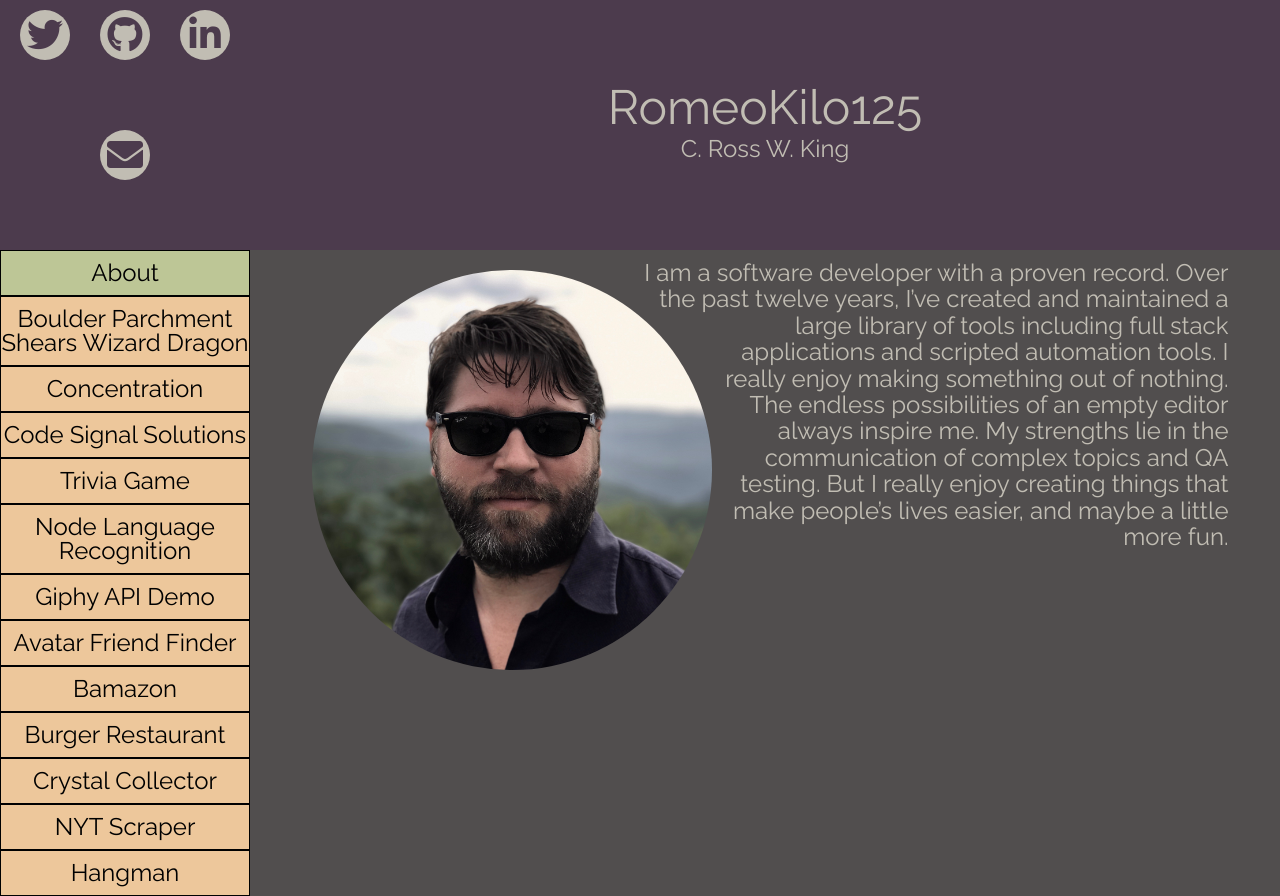
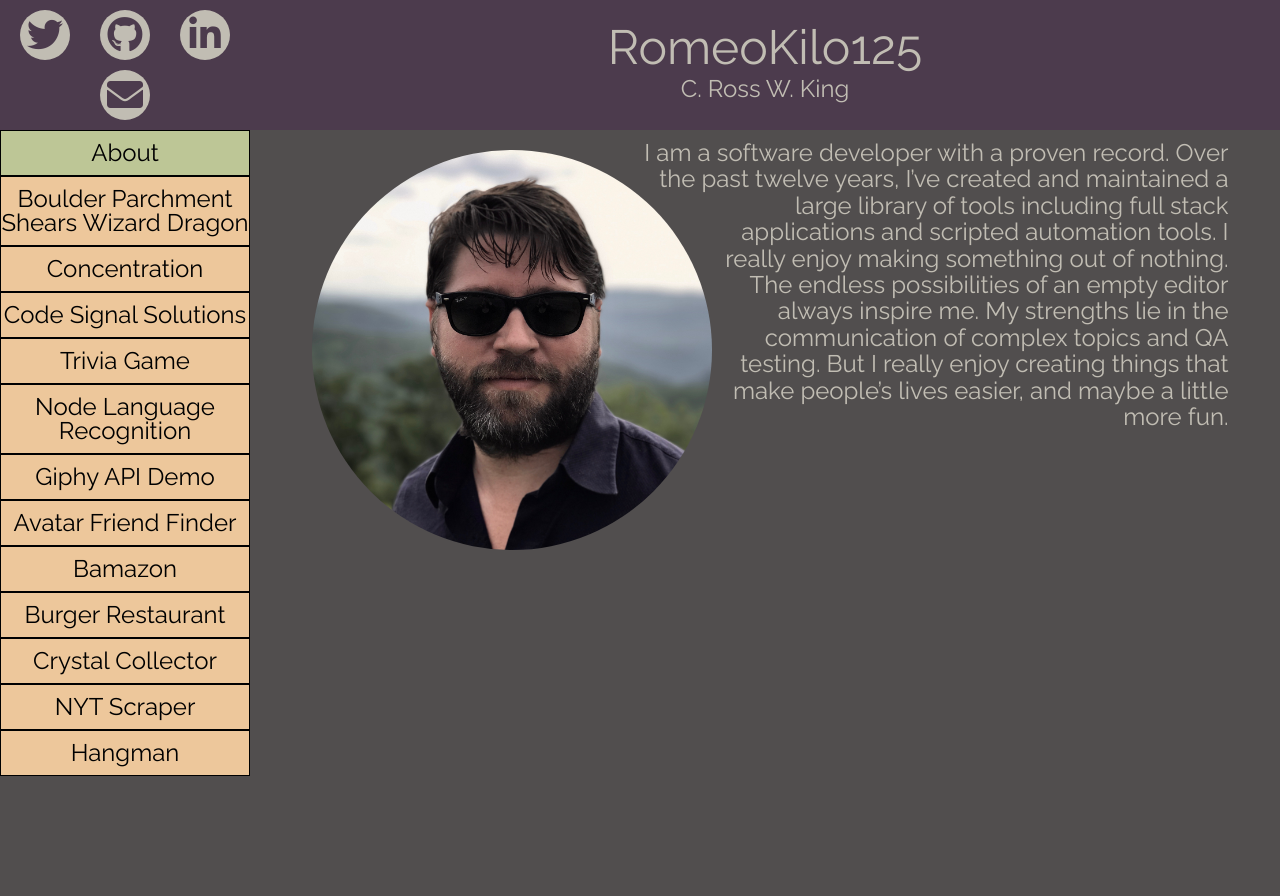
Before and after one commit to RomeoKilo125/RomeoKilo125.github.io, a React (Create React App) app: page / in a window 1280 px wide. After the commit the page ends 800 px from the top, so only its background shows below. Built offline with nearby package versions, Linux system fonts and the light colour scheme.

Commit message:
fixed portfolio grid rows

```diff
--- a/src/components/Portfolio/style.css
+++ b/src/components/Portfolio/style.css
@@ -7,6 +7,6 @@
 @media only screen and (min-width: 768px) {
   .Portfolio {
     grid-template-columns: 250px 1fr;
-    grid-auto-rows: 250px 1fr;
+    grid-auto-rows: min-content;
   }
 }
```
